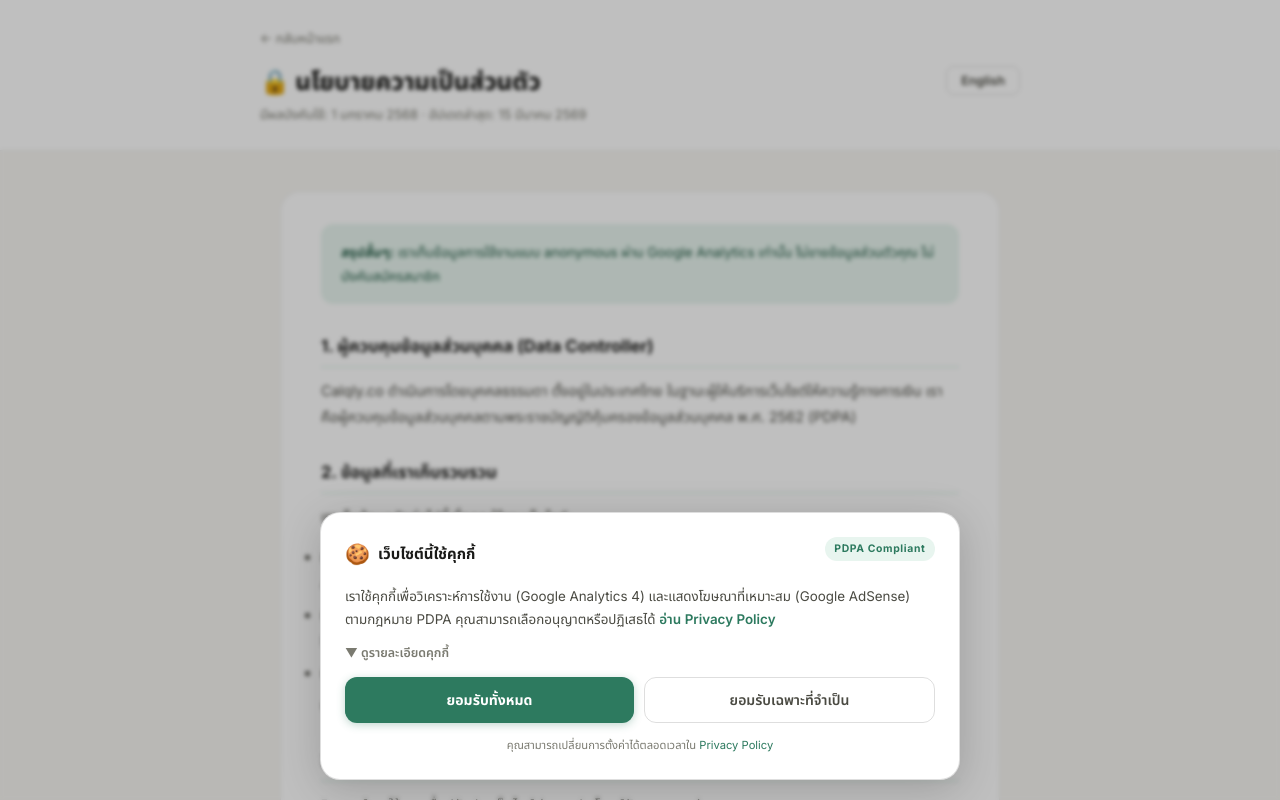
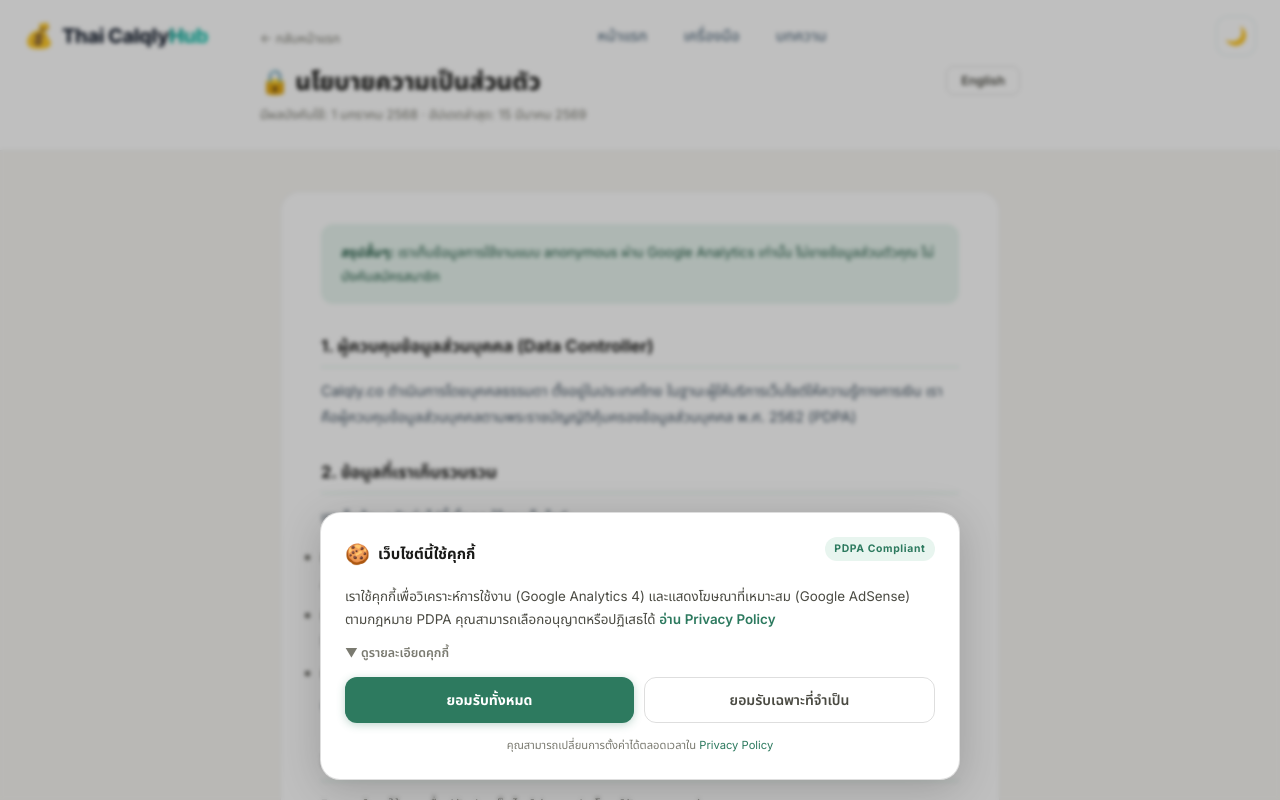
Before and after one commit to Brown248/Calqly, a Next.js app: page /privacy in a window 1280 px wide. Shown: the top 800 px of the page. Built offline with nearby package versions, Linux system fonts and the light colour scheme; no server answers.

Commit message:
clean start

```diff
--- a/src/app/globals.css
+++ b/src/app/globals.css
@@ -99,7 +99,7 @@
 /* ========================================
    Light Theme (Default) — Warm & Comfortable
    ======================================== */
-[data-theme="light"] {
+:root, .light {
   --bg-primary: #FAFBFC;
   --bg-secondary: #F0FAF8;
   --bg-tertiary: #E6F2F0;
@@ -131,7 +131,7 @@
 /* ========================================
    Dark Theme — Muted Teal Night
    ======================================== */
-[data-theme="dark"] {
+.dark {
   --bg-primary: #0C1B21;
   --bg-secondary: #132D2E;
   --bg-tertiary: #1E3F3F;
--- a/src/app/layout.tsx
+++ b/src/app/layout.tsx
@@ -10,6 +10,8 @@
 import type { Metadata } from 'next'
 import { ThemeProvider } from 'next-themes'
 import Script from 'next/script'
+import Header from '@/components/layout/Header'
+import Footer from '@/components/layout/Footer'
 import { CookieBanner, CookieSettingsButton } from '@/components/CookieBanner'
 import './globals.css'
 
@@ -114,7 +116,12 @@
           enableSystem
           disableTransitionOnChange
         >
+
+          <Header />
+
           {children}
+
+          <Footer />
 
           {/* ── PDPA Components ────────────────────────────────── */}
           <CookieBanner />
```
